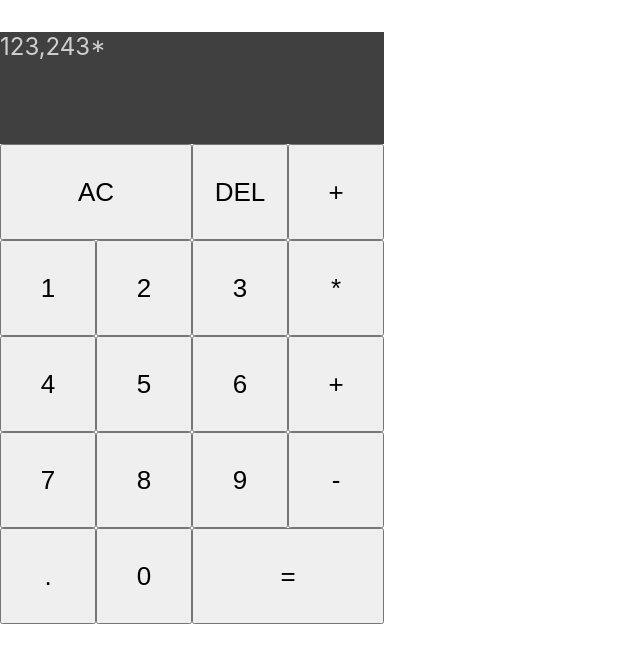
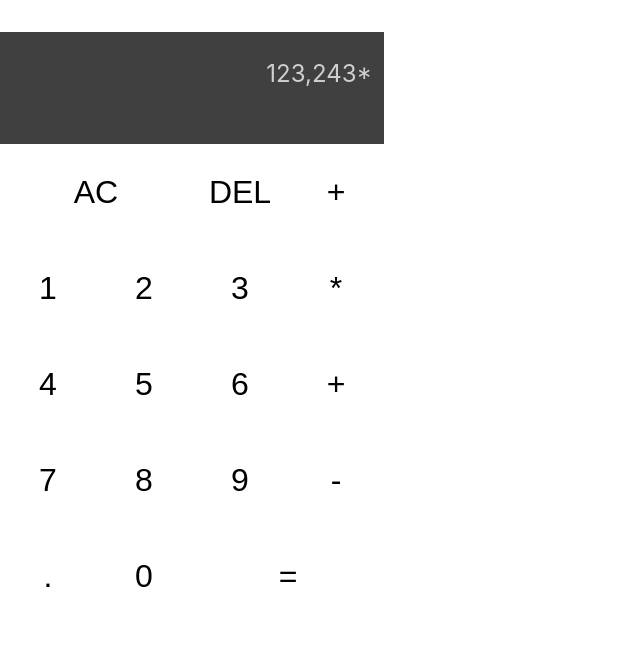
Before and after one commit to amrutaBanait/Calculator_React, a React (Vite) app in the folder calculator_React/: page / in a window 1280 px wide. Shown: the top 662 px of the page, without its empty margins (0-640 px from the left). Built offline with nearby package versions, Linux system fonts and the light colour scheme.

Commit message:
Added css

```diff
--- a/calculator_React/src/styles.css
+++ b/calculator_React/src/styles.css
@@ -13,6 +13,15 @@ body{
     grid-template-rows: minmax(7rem, auto) repeat(5, 6rem);
 }
 
+.calculator-grid>button{
+    cursor:pointer;
+    font-size:2rem;
+    border:1px solid white;
+    outline:none;
+    background-color: rgba(255,255,255,.75);
+
+}
+
 .span-two{
     grid-column: span 2;
 }
@@ -21,6 +30,12 @@ body{
     grid-column: 1/-1;
     background-color: rgba(0,0,0,0.75);
     display:flex;
+    flex-direction: column;
+    align-items: flex-end;
+    justify-content: space-around;
+    padding:.75rem;
+    word-wrap:break-word;
+    word-break:break-all;
 }
 .output .previous-opperand{
     color:rgba(255,255,255,.75);
```
